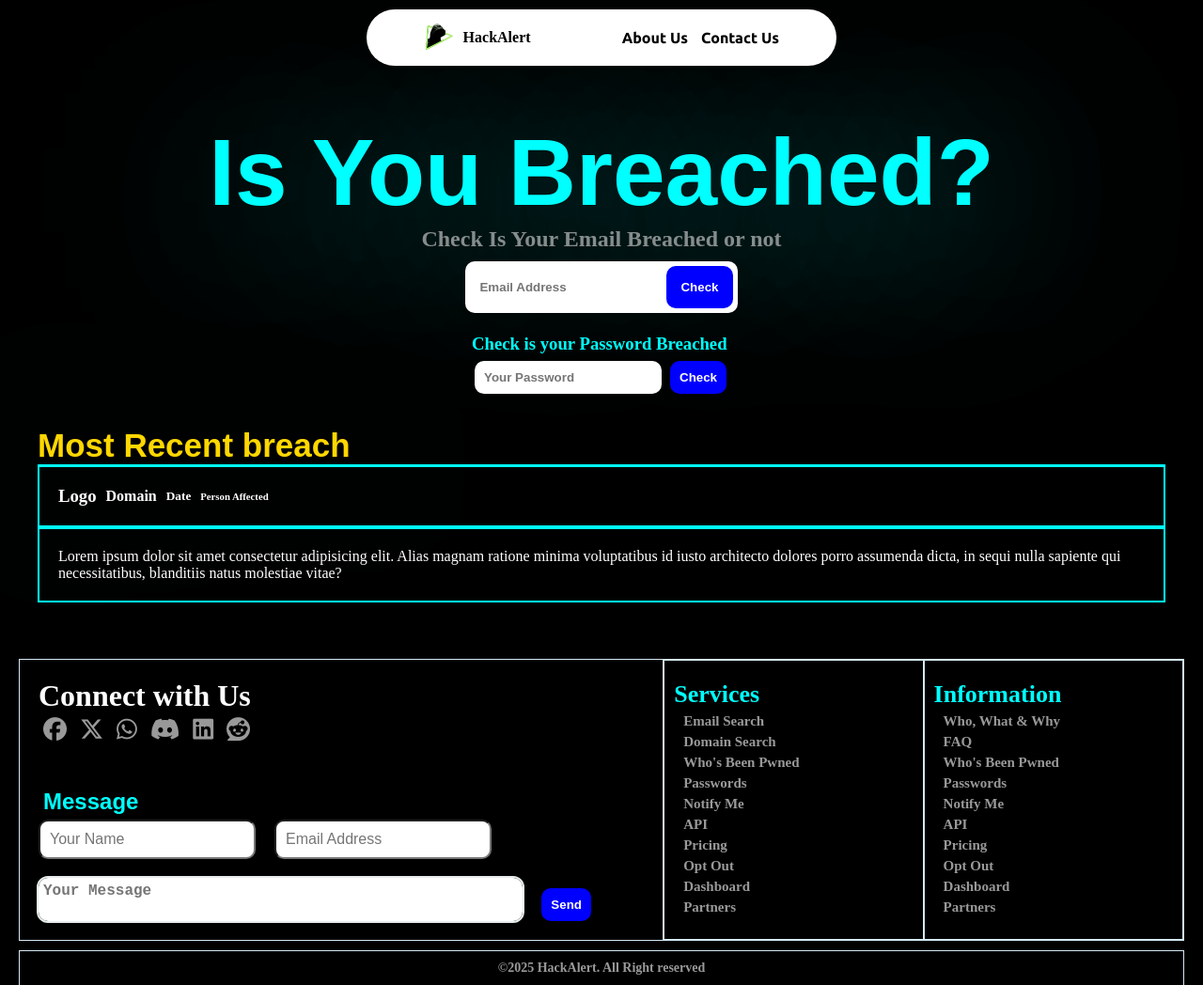
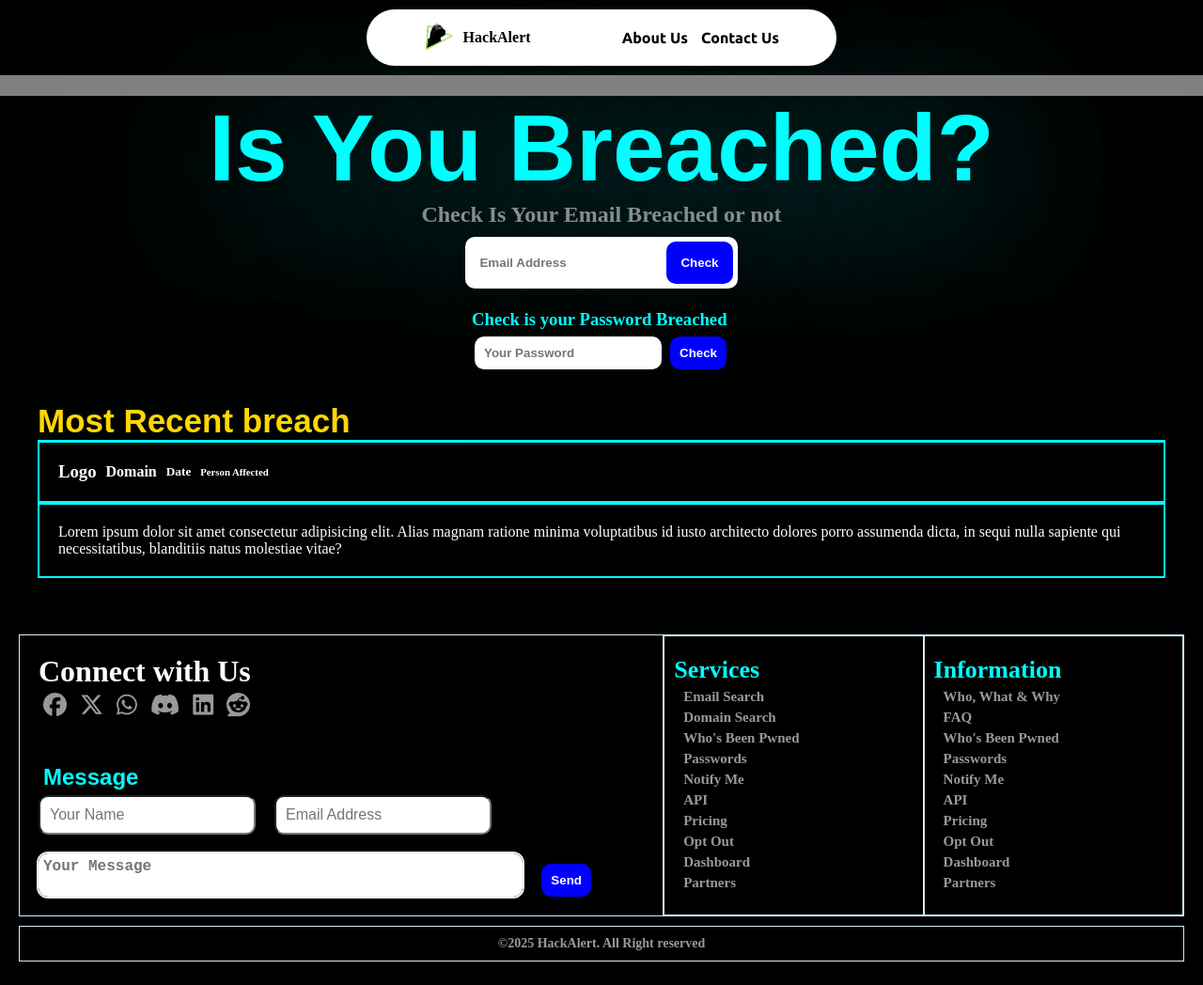
Before and after one commit to LetsCodeIt-all/HackAlert, a website: page public/index.html in a window 1280 px wide. Shown: the top 1048 px of the page at 94% size. Drawn offline with Linux system fonts and the light colour scheme; no server answers; a web font is replaced by a local one.

Commit message:
index.css

```diff
--- a/public/index.css
+++ b/public/index.css
@@ -108,6 +108,15 @@
   color: black;
   cursor: pointer;
   font-size: 15px;
+}
+marquee{
+  position: absolute;
+  top: 80px;
+  color: aquamarine;
+  z-index: 999;
+  background-color: grey;
+
+  scroll-behavior: smooth;
 }
 /* main{border: 20px solid goldenrod;} */
 main .hero {
```
